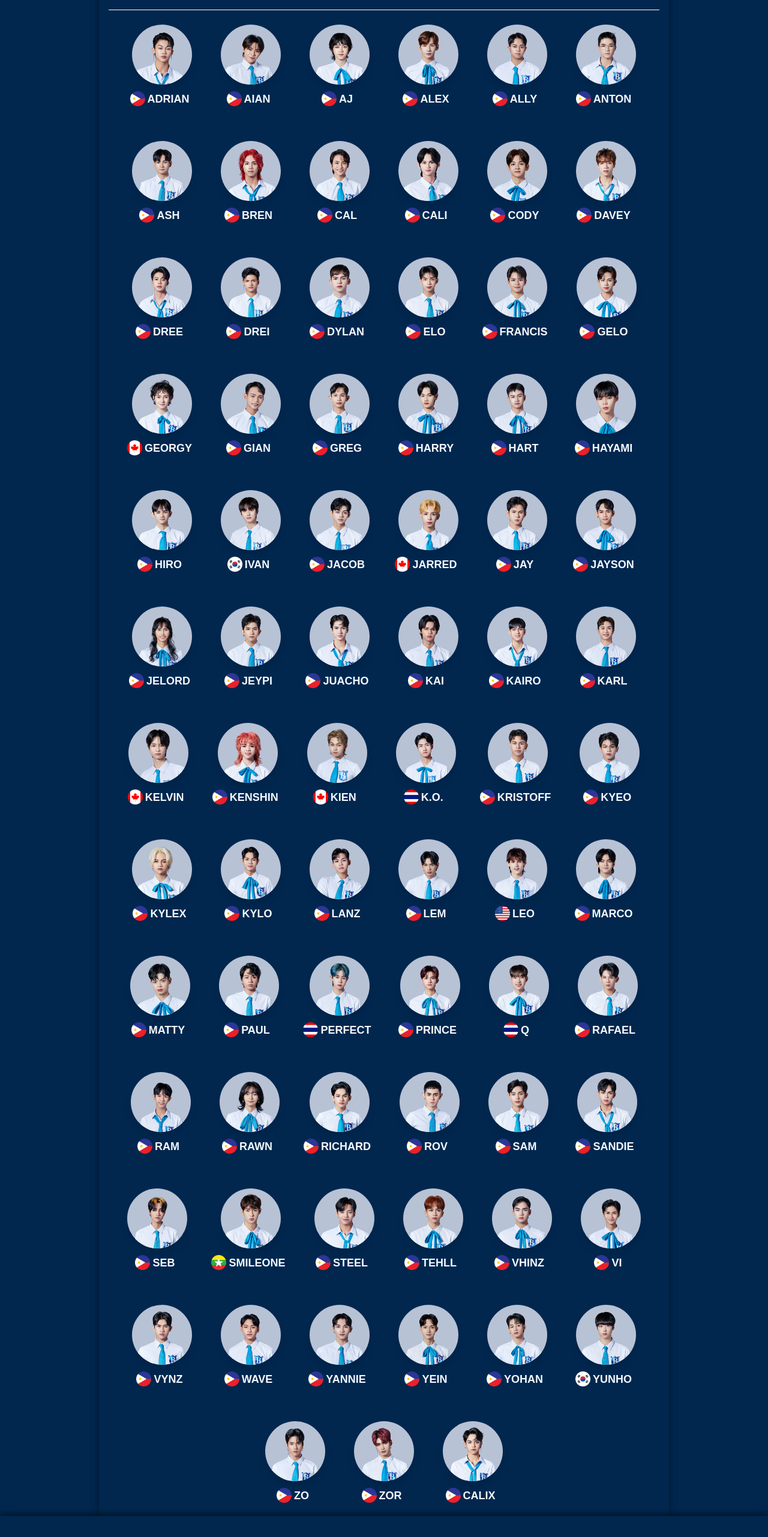
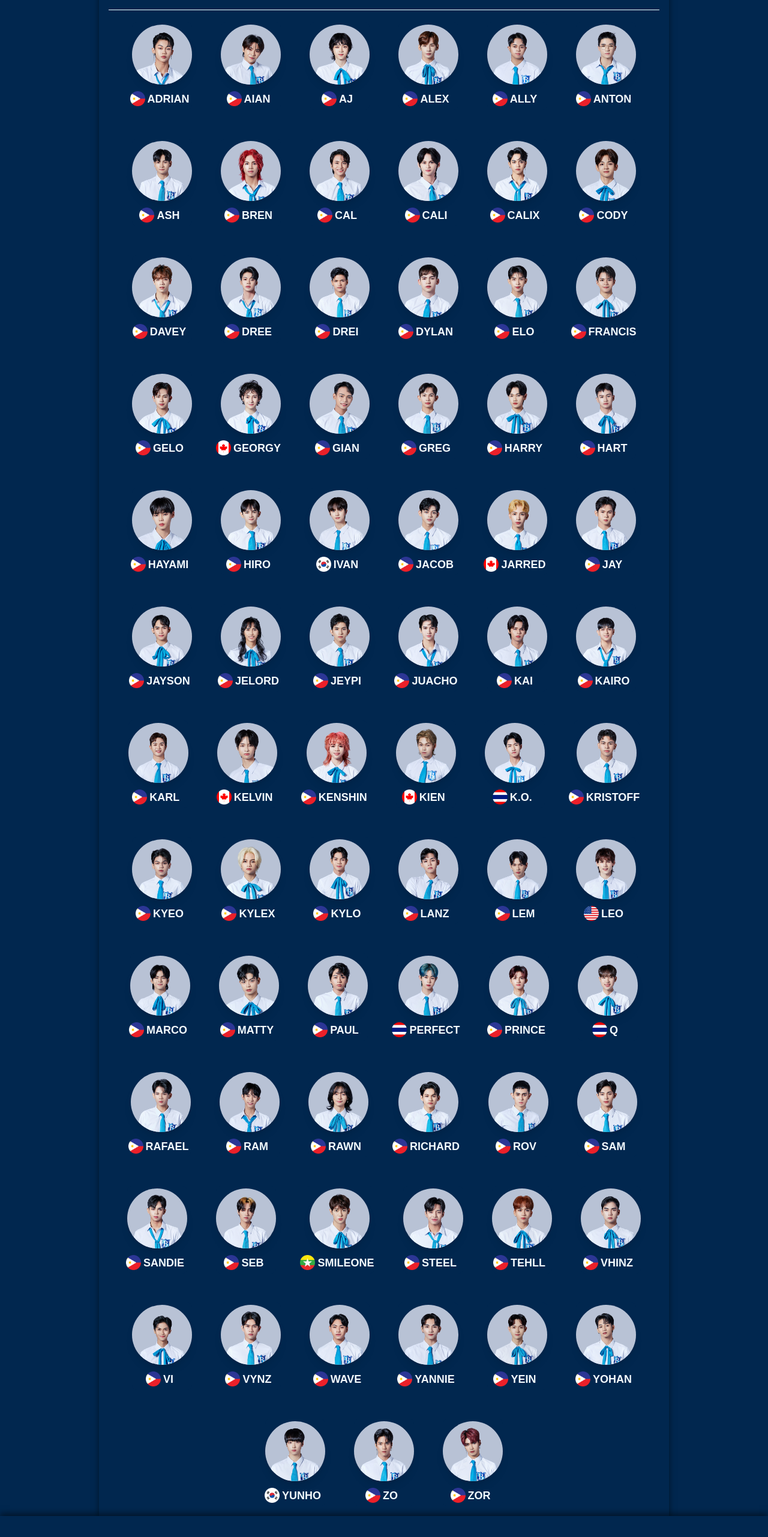
Before and after one commit to dadalman/btn-bias-list, a Next.js app: page /trainees-list in a window 1280 px wide. Shown: the part 234-2796 px from the top of the page at 60% size. Built offline with nearby package versions, Linux system fonts and the light colour scheme.

Commit message:
Trainee switches ranking instead of manual remove

```diff
--- a/components/SelectionModal.tsx
+++ b/components/SelectionModal.tsx
@@ -4,7 +4,7 @@ import React, { useState, useEffect } from "react";
 import { Search } from "lucide-react";
 import traineesTransparent from "@/data/traineesTransparent";
 import TraineesProfile from "./TraineesProfile";
-import { updateItem, getAllItems } from "@/utils/indexedDB"; // ✅ Ensure correct imports
+import { updateItem, getAllItems } from "@/utils/indexedDB";
 
 interface ModalProps {
   isOpen: boolean;
@@ -14,30 +14,12 @@ interface ModalProps {
 
 const SelectionModal: React.FC<ModalProps> = ({ isOpen, onClose, rank }) => {
   const [search, setSearch] = useState("");
-  const [selectedTrainees, setSelectedTrainees] = useState<string[]>([]);
-
-  useEffect(() => {
-    if (isOpen) {
-      fetchSelectedTrainees();
-    }
-  }, [isOpen]);
-
-  // Fetch already selected trainees from IndexedDB
-  const fetchSelectedTrainees = async () => {
-    const trainees = await getAllItems(); // Retrieves all ranked trainees
-    const selectedNames = trainees
-      .map((t: { name: string }) => t.name)
-      .filter((name) => name !== ""); // Remove empty slots
-    setSelectedTrainees(selectedNames);
-  };
 
   if (!isOpen) return null;
 
-  // Filter trainees based on search input and remove already selected ones
-  const filteredTrainees = traineesTransparent.filter(
-    (trainee) =>
-      trainee.name.toLowerCase().includes(search.toLowerCase()) &&
-      !selectedTrainees.includes(trainee.name) // Prevent selection of already chosen trainees
+  // Filter trainees based on search input
+  const filteredTrainees = traineesTransparent.filter((trainee) =>
+    trainee.name.toLowerCase().includes(search.toLowerCase())
   );
 
   // Function to update trainee by rank in IndexedDB
@@ -56,7 +38,6 @@ const SelectionModal: React.FC<ModalProps> = ({ isOpen, onClose, rank }) => {
     };
 
     await updateItem(traineeWithRank);
-    fetchSelectedTrainees(); // Refresh the list after updating
   };
 
   // Handle trainee selection - Update trainee based on rank
@@ -79,7 +60,6 @@ const SelectionModal: React.FC<ModalProps> = ({ isOpen, onClose, rank }) => {
   // Reset trainee to default based on rank
   const handleRemoveTrainee = async () => {
     await updateTraineeByRank(rank, "", "/assets/images/blank-image.png", "");
-    fetchSelectedTrainees();
     onClose();
   };
 
@@ -103,7 +83,7 @@ const SelectionModal: React.FC<ModalProps> = ({ isOpen, onClose, rank }) => {
 
         <hr className="mt-[20px]" />
 
-        {/* Scrollable Trainee List (Takes up Remaining Space) */}
+        {/* Scrollable Trainee List */}
         <section className="w-full flex-grow flex flex-col items-center overflow-y-auto pt-[20px]">
           <div className="w-full flex flex-wrap justify-center gap-4 md:gap-10">
             {filteredTrainees.length > 0 ? (
@@ -126,11 +106,11 @@ const SelectionModal: React.FC<ModalProps> = ({ isOpen, onClose, rank }) => {
           </div>
         </section>
 
-        {/* Buttons (Stick to Bottom) */}
+        {/* Buttons */}
         <div className="flex flex-col md:flex-row justify-end items-center gap-4 mt-5 w-full">
           <button
             className="px-6 py-2 md:py-3 border-2 border-[#F4FAFE] bg-[#002042] text-[#F4FAFE] font-semibold w-full md:w-auto rounded-[2px]"
-            onClick={handleRemoveTrainee} // Reset trainee based on rank
+            onClick={handleRemoveTrainee}
           >
             Remove Trainee
           </button>
--- a/data/traineesTransparent.ts
+++ b/data/traineesTransparent.ts
@@ -121,6 +121,18 @@ const traineesTransparent = [
   },
   {
     id: 11,
+    name: "CALIX",
+    image: "/assets/images/trainees-transparent/CALIX.png",
+    country: "PH",
+    zodiac: "Taurus",
+    mbti: "",
+    favoriteColor: "",
+    favoriteFood: "",
+    favoriteArtist: "",
+    nationality: "",
+  },
+  {
+    id: 12,
     name: "CODY",
     image: "/assets/images/trainees-transparent/CODY.png",
     country: "PH",
@@ -132,7 +144,7 @@ const traineesTransparent = [
     nationality: "Filipino",
   },
   {
-    id: 12,
+    id: 13,
     name: "DAVEY",
     image: "/assets/images/trainees-transparent/DAVEY.png",
     country: "PH",
@@ -144,7 +156,7 @@ const traineesTransparent = [
     nationality: "Filipino",
   },
   {
-    id: 13,
+    id: 14,
     name: "DREE",
     image: "/assets/images/trainees-transparent/DREE.png",
     country: "PH",
@@ -156,7 +168,7 @@ const traineesTransparent = [
     nationality: "",
   },
   {
-    id: 14,
+    id: 15,
     name: "DREI",
     image: "/assets/images/trainees-transparent/DREI.png",
     country: "PH",
@@ -168,7 +180,7 @@ const traineesTransparent = [
     nationality: "",
   },
   {
-    id: 15,
+    id: 16,
     name: "DYLAN",
     image: "/assets/images/trainees-transparent/DYLAN.png",
     country: "PH",
@@ -180,7 +192,7 @@ const traineesTransparent = [
     nationality: "Filipino",
   },
   {
-    id: 16,
+    id: 17,
     name: "ELO",
     image: "/assets/images/trainees-transparent/ELO.png",
     country: "PH",
@@ -192,7 +204,7 @@ const traineesTransparent = [
     nationality: "Filipino (Half Chinese - Half Garter)",
   },
   {
-    id: 17,
+    id: 18,
     name: "FRANCIS",
     image: "/assets/images/trainees-transparent/FRANCIS.png",
     country: "PH",
@@ -204,7 +216,7 @@ const traineesTransparent = [
     nationality: "",
   },
   {
-    id: 18,
+    id: 19,
     name: "GELO",
     image: "/assets/images/trainees-transparent/GELO.png",
     country: "PH",
@@ -216,7 +228,7 @@ const traineesTransparent = [
     nationality: "Filipino (1/4 Chinese, 1/4 Spanish, 1/2 Filipino)",
   },
   {
-    id: 19,
+    id: 20,
     name: "GEORGY",
     image: "/assets/images/trainees-transparent/GEORGY.png",
     country: "CA",
@@ -228,7 +240,7 @@ const traineesTransparent = [
     nationality: "",
   },
   {
-    id: 20,
+    id: 21,
     name: "GIAN",
     image: "/assets/images/trainees-transparent/GIAN.png",
     country: "PH",
@@ -240,7 +252,7 @@ const traineesTransparent = [
     nationality: "Filipino",
   },
   {
-    id: 21,
+    id: 22,
     name: "GREG",
     image: "/assets/images/trainees-transparent/GREG.png",
     country: "PH",
@@ -252,7 +264,7 @@ const traineesTransparent = [
     nationality: "Filipino",
   },
   {
-    id: 22,
+    id: 23,
     name: "HARRY",
     image: "/assets/images/trainees-transparent/HARRY.png",
     country: "PH",
@@ -264,7 +276,7 @@ const traineesTransparent = [
     nationality: "",
   },
   {
-    id: 23,
+    id: 24,
     name: "HART",
     image: "/assets/images/trainees-transparent/HART.png",
     country: "PH",
@@ -276,7 +288,7 @@ const traineesTransparent = [
     nationality: "",
   },
   {
-    id: 24,
+    id: 25,
     name: "HAYAMI",
     image: "/assets/images/trainees-transparent/HAYAMI.png",
     country: "PH",
@@ -288,7 +300,7 @@ const traineesTransparent = [
     nationality: "",
   },
   {
-    id: 25,
+    id: 26,
     name: "HIRO",
     image: "/assets/images/trainees-transparent/HIRO.png",
     country: "PH",
@@ -300,7 +312,7 @@ const traineesTransparent = [
     nationality: "",
   },
   {
-    id: 26,
+    id: 27,
     name: "IVAN",
     image: "/assets/images/trainees-transparent/IVAN.png",
     country: "KR",
@@ -312,7 +324,7 @@ const traineesTransparent = [
     nationality: "",
   },
   {
-    id: 27,
+    id: 28,
     name: "JACOB",
     image: "/assets/images/trainees-transparent/JACOB.png",
     country: "PH",
@@ -324,7 +336,7 @@ const traineesTransparent = [
     nationality: "",
   },
   {
-    id: 28,
+    id: 29,
     name: "JARRED",
     image: "/assets/images/trainees-transparent/JARRED.png",
     country: "CA",
@@ -336,7 +348,7 @@ const traineesTransparent = [
     nationality: "Filipino",
   },
   {
-    id: 29,
+    id: 30,
     name: "JAY",
     image: "/assets/images/trainees-transparent/JAY.png",
     country: "PH",
@@ -348,7 +360,7 @@ const traineesTransparent = [
     nationality: "",
   },
   {
-    id: 30,
+    id: 31,
     name: "JAYSON",
     image: "/assets/images/trainees-transparent/JAYSON.png",
     country: "PH",
@@ -360,7 +372,7 @@ const traineesTransparent = [
     nationality: "Filipino",
   },
   {
-    id: 31,
+    id: 32,
     name: "JELORD",
     image: "/assets/images/trainees-transparent/JELORD.png",
     country: "PH",
@@ -372,7 +384,7 @@ const traineesTransparent = [
     nationality: "",
   },
   {
-    id: 32,
+    id: 33,
     name: "JEYPI",
     image: "/assets/images/trainees-transparent/JEYPI.png",
     country: "PH",
@@ -384,7 +396,7 @@ const traineesTransparent = [
     nationality: "",
   },
   {
-    id: 33,
+    id: 34,
     name: "JUACHO",
     image: "/assets/images/trainees-transparent/JUACHO.png",
     country: "PH",
@@ -396,7 +408,7 @@ const traineesTransparent = [
     nationality: "",
   },
   {
-    id: 34,
+    id: 35,
     name: "KAI",
     image: "/assets/images/trainees-transparent/KAI.png",
     country: "PH",
@@ -409,7 +421,7 @@ const traineesTransparent = [
     nationality: "Filipino",
   },
   {
-    id: 35,
+    id: 36,
     name: "KAIRO",
     image: "/assets/images/trainees-transparent/KAIRO.png",
     country: "PH",
@@ -421,7 +433,7 @@ const traineesTransparent = [
     nationality: "",
   },
   {
-    id: 36,
+    id: 37,
     name: "KARL",
     image: "/assets/images/trainees-transparent/KARL.png",
     country: "PH",
@@ -433,7 +445,7 @@ const traineesTransparent = [
     nationality: "",
   },
   {
-    id: 37,
+    id: 38,
     name: "KELVIN",
     image: "/assets/images/trainees-transparent/KELVIN.png",
     country: "CA",
@@ -445,7 +457,7 @@ const traineesTransparent = [
     nationality: "",
   },
   {
-    id: 38,
+    id: 39,
     name: "KENSHIN",
     image: "/assets/images/trainees-transparent/KENSHIN.png",
     country: "PH",
@@ -457,7 +469,7 @@ const traineesTransparent = [
     nationality: "",
   },
   {
-    id: 39,
+    id: 40,
     name: "KIEN",
     image: "/assets/images/trainees-transparent/KIEN.png",
     country: "CA",
@@ -469,7 +481,7 @@ const traineesTransparent = [
     nationality: "",
   },
   {
-    id: 40,
+    id: 41,
     name: "K.O.",
     image: "/assets/images/trainees-transparent/KO.png",
     country: "TH",
@@ -481,7 +493,7 @@ const traineesTransparent = [
     nationality: "",
   },
   {
-    id: 41,
+    id: 42,
     name: "KRISTOFF",
     image: "/assets/images/trainees-transparent/KRISTOFF.png",
     country: "PH",
@@ -493,7 +505,7 @@ const traineesTransparent = [
     nationality: "Filipino",
   },
   {
-    id: 42,
+    id: 43,
     name: "KYEO",
     image: "/assets/images/trainees-transparent/KYEO.png",
     country: "PH",
@@ -505,7 +517,7 @@ const traineesTransparent = [
     nationality: "Filipino",
   },
   {
-    id: 43,
+    id: 44,
     name: "KYLEX",
     image: "/assets/images/trainees-transparent/KYLEX.png",
     country: "PH",
@@ -517,7 +529,7 @@ const traineesTransparent = [
     nationality: "",
   },
   {
-    id: 44,
+    id: 45,
     name: "KYLO",
     image: "/assets/images/trainees-transparent/KYLO.png",
     country: "PH",
@@ -529,7 +541,7 @@ const traineesTransparent = [
     nationality: "",
   },
   {
-    id: 45,
+    id: 46,
     name: "LANZ",
     image: "/assets/images/trainees-transparent/LANZ.png",
     country: "PH",
@@ -541,7 +553,7 @@ const traineesTransparent = [
     nationality: "",
   },
   {
-    id: 46,
+    id: 47,
     name: "LEM",
     image: "/assets/images/trainees-transparent/LEM.png",
     country: "PH",
@@ -553,7 +565,7 @@ const traineesTransparent = [
     nationality: "Filipino",
   },
   {
-    id: 47,
+    id: 48,
     name: "LEO",
     image: "/assets/images/trainees-transparent/LEO.png",
     country: "US",
@@ -565,7 +577,7 @@ const traineesTransparent = [
     nationality: "American, Thai",
   },
   {
-    id: 48,
+    id: 49,
     name: "MARCO",
     image: "/assets/images/trainees-transparent/MARCO.png",
     country: "PH",
@@ -577,7 +589,7 @@ const traineesTransparent = [
     nationality: "",
   },
   {
-    id: 49,
+    id: 50,
     name: "MATTY",
     image: "/assets/images/trainees-transparent/MATTY.png",
     country: "PH",
@@ -590,7 +602,7 @@ const traineesTransparent = [
     nationality: "Filipino (1/8 Chinese)",
   },
   {
-    id: 50,
+    id: 51,
     name: "PAUL",
     image: "/assets/images/trainees-transparent/PAUL.png",
     country: "PH",
@@ -602,7 +614,7 @@ const traineesTransparent = [
     nationality: "",
   },
   {
-    id: 51,
+    id: 52,
     name: "PERFECT",
     image: "/assets/images/trainees-transparent/PERFECT.png",
     country: "TH",
@@ -614,7 +626,7 @@ const traineesTransparent = [
     nationality: "Thai",
   },
   {
-    id: 52,
+    id: 53,
     name: "PRINCE",
     image: "/assets/images/trainees-transparent/PRINCE.png",
     country: "PH",
@@ -626,7 +638,7 @@ const traineesTransparent = [
     nationality: "Filipino",
   },
   {
-    id: 53,
+    id: 54,
     name: "Q",
     image: "/assets/images/trainees-transparent/Q.png",
     country: "TH",
@@ -638,7 +650,7 @@ const traineesTransparent = [
     nationality: "Thai",
   },
   {
-    id: 54,
+    id: 55,
     name: "RAFAEL",
     image: "/assets/images/trainees-transparent/RAFAEL.png",
     country: "PH",
@@ -650,7 +662,7 @@ const traineesTransparent = [
     nationality: "Filipino",
   },
   {
-    id: 55,
+    id: 56,
     name: "RAM",
     image: "/assets/images/trainees-transparent/RAM.png",
     country: "PH",
@@ -662,7 +674,7 @@ const traineesTransparent = [
     nationality: "",
   },
   {
-    id: 56,
+    id: 57,
     name: "RAWN",
     image: "/assets/images/trainees-transparent/RAWN.png",
     country: "PH",
@@ -674,7 +686,7 @@ const traineesTransparent = [
     nationality: "",
   },
   {
-    id: 57,
+    id: 58,
     name: "RICHARD",
     image: "/assets/images/trainees-transparent/RICHARD.png",
     country: "PH",
@@ -686,7 +698,7 @@ const traineesTransparent = [
     nationality: "",
   },
   {
-    id: 58,
+    id: 59,
     name: "ROV",
     image: "/assets/images/trainees-transparent/ROV.png",
     country: "PH",
@@ -698,7 +710,7 @@ const traineesTransparent = [
     nationality: "",
   },
   {
-    id: 59,
+    id: 60,
     name: "SAM",
     image: "/assets/images/trainees-transparent/SAM.png",
     country: "PH",
@@ -710,7 +722,7 @@ const traineesTransparent = [
     nationality: "Filino",
   },
   {
-    id: 60,
+    id: 61,
     name: "SANDIE",
     image: "/assets/images/trainees-transparent/SANDIE.png",
     country: "PH",
@@ -722,7 +734,7 @@ const traineesTransparent = [
     nationality: "",
   },
   {
-    id: 61,
+    id: 62,
     name: "SEB",
     image: "/assets/images/trainees-transparent/SEB.png",
     country: "PH",
@@ -734,7 +746,7 @@ const traineesTransparent = [
     nationality: "",
   },
   {
-    id: 62,
+    id: 63,
     name: "SMILEONE",
     image: "/assets/images/trainees-transparent/SMILEONE.png",
     country: "MM",
@@ -746,7 +758,7 @@ const traineesTransparent = [
     nationality: "Myanmar, Chinese",
   },
   {
-    id: 63,
+    id: 64,
     name: "STEEL",
     image: "/assets/images/trainees-transparent/STEEL.png",
     country: "PH",
@@ -758,7 +770,7 @@ const traineesTransparent = [
     nationality: "",
   },
   {
-    id: 64,
+    id: 65,
     name: "TEHLL",
     image: "/assets/images/trainees-transparent/TEHLL.png",
     country: "PH",
@@ -770,7 +782,7 @@ const traineesTransparent = [
     nationality: "",
   },
   {
-    id: 65,
+    id: 66,
     name: "VHINZ",
     image: "/assets/images/trainees-transparent/VHINZ.png",
     country: "PH",
@@ -782,7 +794,7 @@ const traineesTransparent = [
     nationality: "",
   },
   {
-    id: 66,
+    id: 67,
     name: "VI",
     image: "/assets/images/trainees-transparent/VI.png",
     country: "PH",
@@ -794,7 +806,7 @@ const traineesTransparent = [
     nationality: "",
   },
   {
-    id: 67,
+    id: 68,
     name: "VYNZ",
     image: "/assets/images/trainees-transparent/VYNZ.png",
     country: "PH",
@@ -806,7 +818,7 @@ const traineesTransparent = [
     nationality: "Filipino",
   },
   {
-    id: 68,
+    id: 69,
     name: "WAVE",
     image: "/assets/images/trainees-transparent/WAVE.png",
     country: "PH",
@@ -818,7 +830,7 @@ const traineesTransparent = [
     nationality: "",
   },
   {
-    id: 69,
+    id: 70,
     name: "YANNIE",
     image: "/assets/images/trainees-transparent/YANNIE.png",
     country: "PH",
@@ -830,7 +842,7 @@ const traineesTransparent = [
     nationality: "",
   },
   {
-    id: 70,
+    id: 71,
     name: "YEIN",
     image: "/assets/images/trainees-transparent/YEIN.png",
     country: "PH",
@@ -842,7 +854,7 @@ const traineesTransparent = [
     nationality: "Filipino, Chinese",
   },
   {
-    id: 71,
+    id: 72,
     name: "YOHAN",
     image: "/assets/images/trainees-transparent/YOHAN.png",
     country: "PH",
@@ -854,7 +866,7 @@ const traineesTransparent = [
     nationality: "",
   },
   {
-    id: 72,
+    id: 73,
     name: "YUNHO",
     image: "/assets/images/trainees-transparent/YUNHO.png",
     country: "KR",
@@ -866,7 +878,7 @@ const traineesTransparent = [
     nationality: "",
   },
   {
-    id: 73,
+    id: 74,
     name: "ZO",
     image: "/assets/images/trainees-transparent/ZO.png",
     country: "PH",
@@ -878,7 +890,7 @@ const traineesTransparent = [
     nationality: "Filipino",
   },
   {
-    id: 74,
+    id: 75,
     name: "ZOR",
     image: "/assets/images/trainees-transparent/ZOR.png",
     country: "PH",
@@ -889,18 +901,6 @@ const traineesTransparent = [
     favoriteArtist: "",
     nationality: "",
   },
-  {
-    id: 75,
-    name: "CALIX",
-    image: "/assets/images/trainees-transparent/CALIX.png",
-    country: "PH",
-    zodiac: "Taurus",
-    mbti: "",
-    favoriteColor: "",
-    favoriteFood: "",
-    favoriteArtist: "",
-    nationality: "",
-  },
 ];
 
 export default traineesTransparent;
```
Also changed, not shown: components/TraineeModal.tsx (+11 -1 lines), utils/indexedDB.ts (+31 -5 lines).
